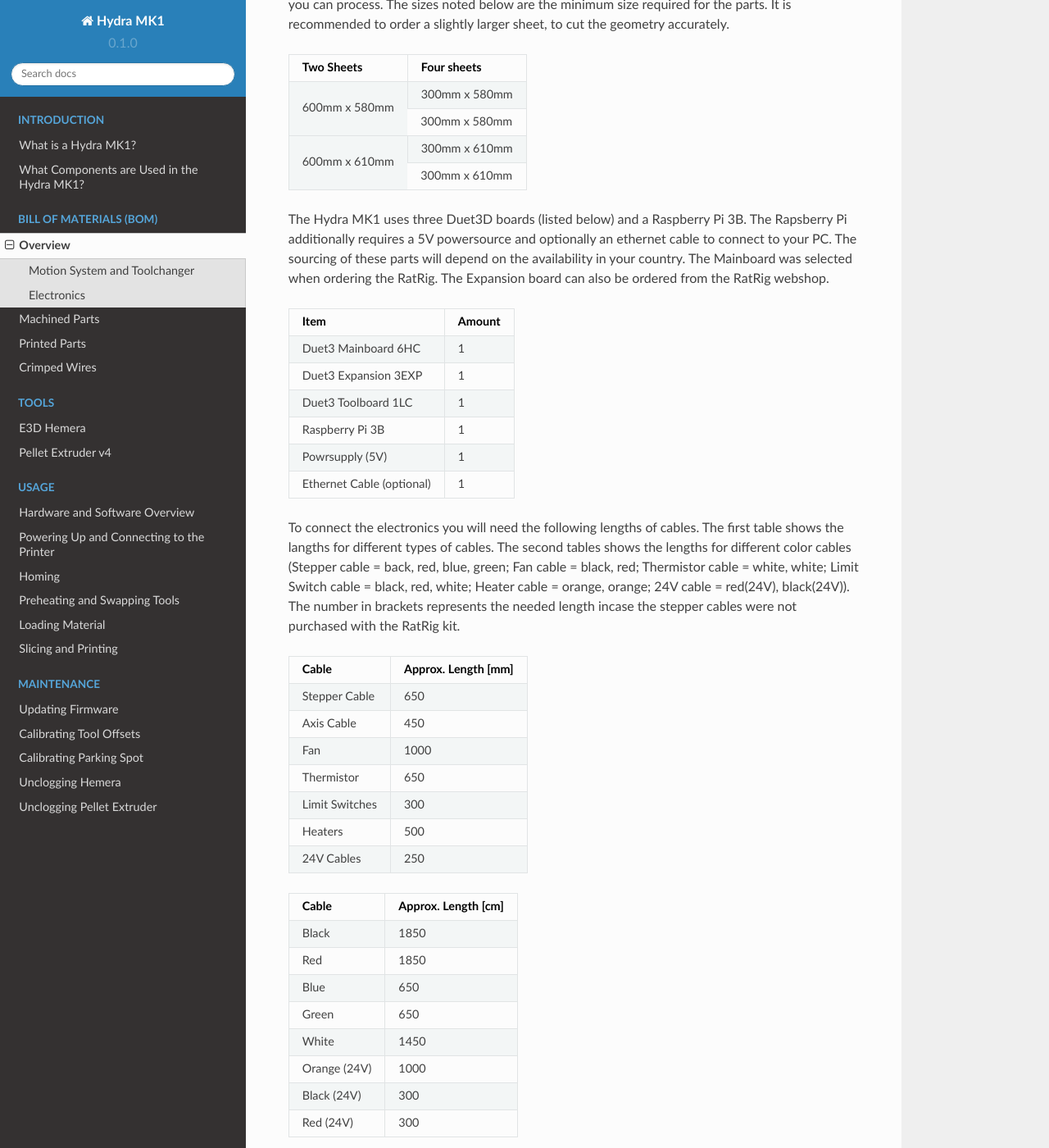
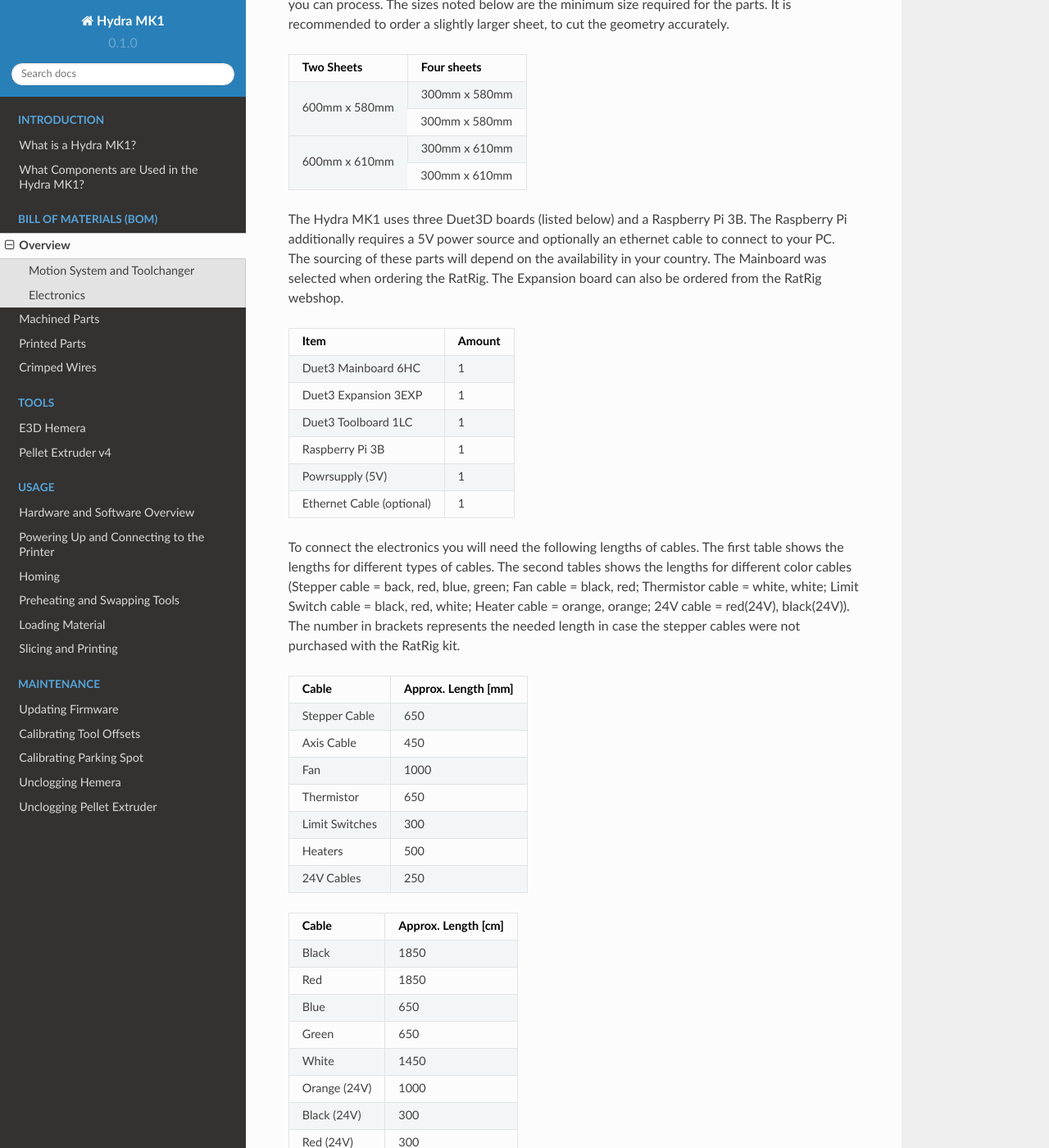
Before and after one commit to srl-ethz/hydra-documentation, a Sphinx documentation site: the page built from docs/source/bom/overview.rst, in a window 1280 px wide and 1400 px high, scrolled down 1570 px. Shown: the whole window at 82% size. Built offline with Sphinx 7.4.7 and the Read the Docs theme 2.0.0, drawn with Linux system fonts in a browser that asks for light colours; pages that are not in the unit, such as notebooks, are missing from menus; some of the changed text lies outside the part shown.

Commit message:
Update overview.rst

```diff
--- a/docs/source/bom/overview.rst
+++ b/docs/source/bom/overview.rst
@@ -5,7 +5,7 @@
 Motion System and Toolchanger
 =============================
 
-The frame of the Hydra uses a custom RatRig V-core 3. To simplify the ordering process, the mainboard, a hemera extruder, and a power supply are ordered via RatRig. You can source these parts otherwise, just adapt the ordering selection from RatRig. You can customize the RatRig V-Core by going to the customizer and selecting the following options:
+The frame of the Hydra uses a custom RatRig V-core 3. To simplify the ordering process, the mainboard, a Hemera extruder, and a power supply are ordered via RatRig. You can source these parts otherwise, just adapt the ordering selection from RatRig. You can customize the RatRig V-Core by going to the customizer and selecting the following options:
 
 ========================================================================  =====================================================================================================
 Prompt                                                                    Selection
@@ -64,7 +64,7 @@
 |                        | 300mm x 610mm       |
 +------------------------+---------------------+
 
-The Hydra MK1 uses three Duet3D boards (listed below) and a Raspberry Pi 3B. The Rapsberry Pi additionally requires a 5V powersource and optionally an ethernet cable to connect to your PC. The sourcing of these parts will depend on the availability in your country. The Mainboard was selected when ordering the RatRig. The Expansion board can also be ordered from the RatRig webshop.
+The Hydra MK1 uses three Duet3D boards (listed below) and a Raspberry Pi 3B. The Raspberry Pi additionally requires a 5V power source and optionally an ethernet cable to connect to your PC. The sourcing of these parts will depend on the availability in your country. The Mainboard was selected when ordering the RatRig. The Expansion board can also be ordered from the RatRig webshop.
 
 =========================== =========
 Item                         Amount
@@ -77,7 +77,7 @@
 Ethernet Cable (optional)   1
 =========================== =========
 
-To connect the electronics you will need the following lengths of cables. The first table shows the langths for different types of cables. The second tables shows the lengths for different color cables (Stepper cable = back, red, blue, green; Fan cable = black, red; Thermistor cable = white, white; Limit Switch cable = black, red, white; Heater cable = orange, orange; 24V cable = red(24V), black(24V)). The number in brackets represents the needed length incase the stepper cables were not purchased with the RatRig kit.
+To connect the electronics you will need the following lengths of cables. The first table shows the lengths for different types of cables. The second tables shows the lengths for different color cables (Stepper cable = back, red, blue, green; Fan cable = black, red; Thermistor cable = white, white; Limit Switch cable = black, red, white; Heater cable = orange, orange; 24V cable = red(24V), black(24V)). The number in brackets represents the needed length in case the stepper cables were not purchased with the RatRig kit.
 
 
 ========================= ====================
@@ -116,7 +116,7 @@
 PCB standoffs M3 (28mm)    2
 ========================= =========
 
-To connect the Powersupply to your powergrid, you will need some mains wiring. This should only be done by a certified electrician. You will need the following items:
+To connect the Powersupply to your power grid, you will need some mains wiring. This should only be done by a certified electrician. You will need the following items:
 
 ============================= =========
 Item                           Amount
```
Also changed, not shown: other parts of docs/source/bom/overview.rst (+2 -2 lines).
